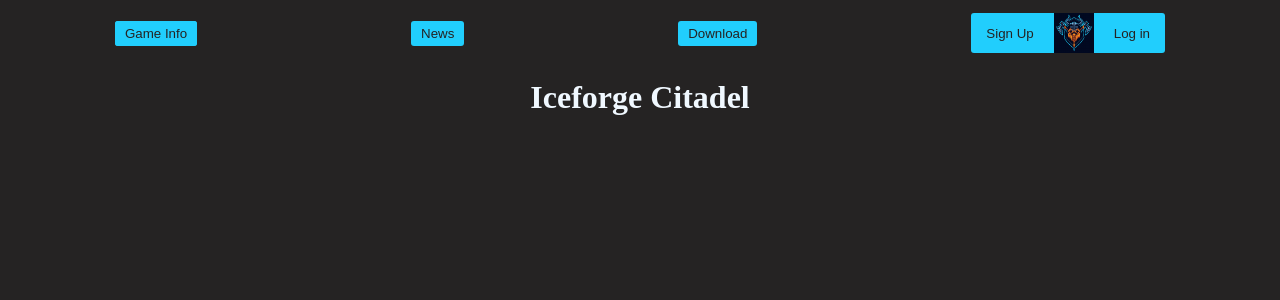
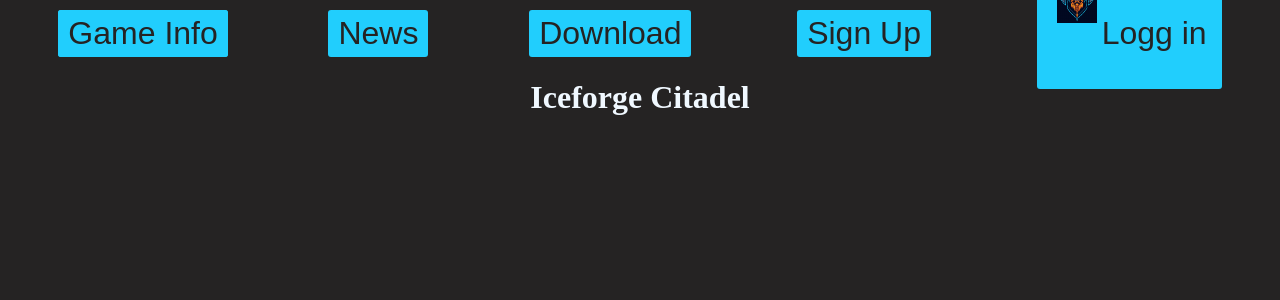
Before and after one commit to AndreK-B06/Fullsctack-web, a React (Create React App) app: page / in a window 1280 px wide. Shown: the top 300 px of the page. Built offline with nearby package versions, Linux system fonts and the light colour scheme.

Commit message:
new class add

```diff
--- a/src/components/nav/nav-bar.jsx
+++ b/src/components/nav/nav-bar.jsx
@@ -5,23 +5,26 @@ export default function navBar() {
     <>
       <nav className="navBar">
         <div className="game-drop-down nav-btn">
-          <button button className="nav-btn">
+          <button button className="nav-btn font-btn">
             Game Info
           </button>
         </div>
 
-        <button className="nav-btn">News</button>
+        <button className="nav-btn font-btn">News</button>
 
-        <button button className="nav-btn">
+        <button button className="nav-btn font-btn">
           Download
         </button>
 
+        <button button className="nav-btn marg-5 font-btn">
+          Sign Up
+        </button>
+
         <section className="nav-btn flex-row">
-          <button button className="nav-btn marg-5">
-            Sign Up
+          <button className="nav-btn marg-5 flex-row">
+            <img className="icons marg-5" src="/logo.png" alt="user img" />
+            <p className="font-btn">Logg in</p>
           </button>
-          <img className="icons marg-5" src="/logo.png" alt="user img" />
-          <button className="nav-btn marg-5">Log in</button>
         </section>
       </nav>
     </>
```
